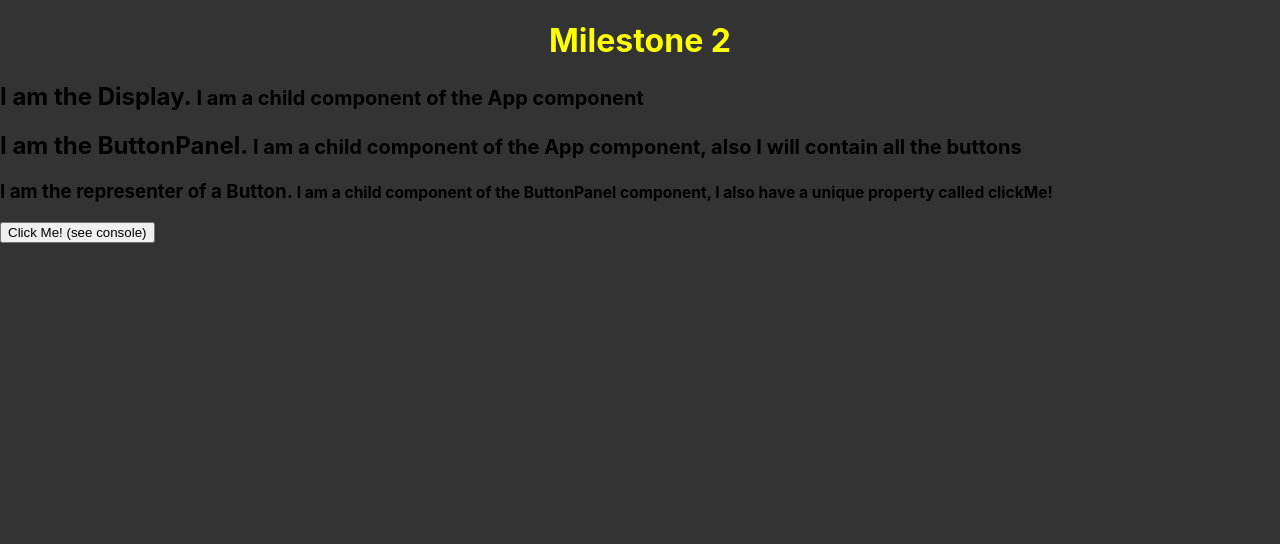
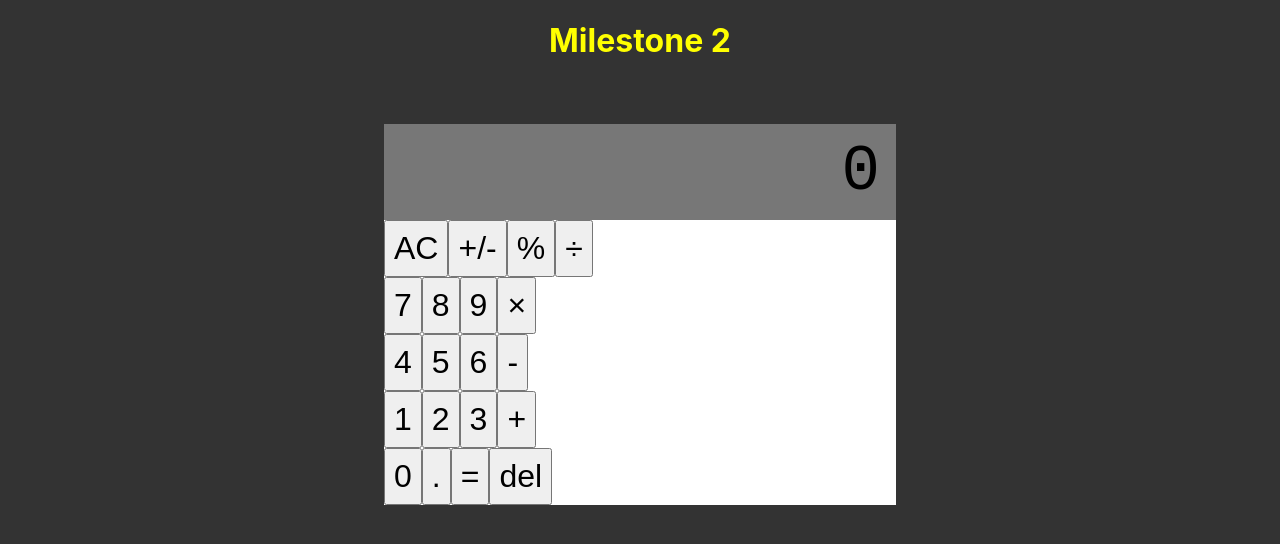
Before and after one commit to MahmoudBakr23/Calculator, a React (Create React App) app: page / in a window 1280 px wide. Shown: the top 544 px of the page. Built offline with nearby package versions, Linux system fonts and the light colour scheme.

Commit message:
Added Display result prop, Button name prop, and some styling

```diff
--- a/src/App.css
+++ b/src/App.css
@@ -10,3 +10,32 @@ body {
   text-align: center;
   color: yellow;
 }
+
+.Calculator {
+  width: 40%;
+  margin: 4rem auto;
+  background-color: #fff;
+}
+
+.Display {
+  text-align: right;
+  line-height: 6rem;
+  font-size: 4rem;
+  font-family: monospace;
+  padding: 0 1rem;
+  background-color: #777;
+}
+
+/* .ButtonPanel {
+  display: flex;
+  flex-direction: row-reverse;
+} */
+
+.buttons {
+  display: flex;
+}
+
+.Button button {
+  padding: 0.5rem;
+  font-size: 2rem;
+}
--- a/src/App.js
+++ b/src/App.js
@@ -1,15 +1,17 @@
 import React, { Component } from 'react';
 import './App.css';
-import Display from './Display';
-import ButtonPanel from './ButtonPanel';
+import Display from './Components/Display';
+import ButtonPanel from './Components/ButtonPanel';
 
 export default class App extends React.Component {
   render() {
     return (
       <div className="App">
         <h1 className="header">Milestone 2</h1>
-        <Display />
-        <ButtonPanel />
+        <div className="Calculator">
+          <Display result="0" />
+          <ButtonPanel />
+        </div>
       </div>
     );
   }
--- a/src/Button.js
+++ /dev/null
@@ -1,21 +0,0 @@
-import React, { Component } from 'react';
-
-export default class Button extends React.Component {
-  render() {
-    const { clickMe } = this.props;
-    return (
-      <div className="Button">
-        <h3>
-          I am the representer of a Button.
-          <small>
-            {' '}
-            I am a child component of the ButtonPanel component,
-            {' '}
-            I also have a unique property called clickMe!
-          </small>
-        </h3>
-        <button type="button" onClick={clickMe}>Click Me! (see console)</button>
-      </div>
-    );
-  }
-}
--- a/src/ButtonPanel.js
+++ /dev/null
@@ -1,30 +0,0 @@
-import React, { Component } from 'react';
-import Button from './Button';
-
-export default class ButtonPanel extends React.Component {
-  constructor(props) {
-    super(props);
-    this.clickMe = this.clickMe.bind(this);
-  }
-
-  clickMe() {
-    console.log('Hello there!');
-  }
-
-  render() {
-    const { clickMe } = this;
-    return (
-      <div className="ButtonPanel">
-        <h2>
-          I am the ButtonPanel.
-          <small>
-            {' '}
-            I am a child component of the App component, also I will contain
-            all the buttons
-          </small>
-        </h2>
-        <Button clickMe={clickMe} />
-      </div>
-    );
-  }
-}
--- /dev/null
+++ b/src/Components/Button.js
@@ -0,0 +1,12 @@
+import React, { Component } from 'react';
+
+export default class Button extends React.Component {
+  render() {
+    const { name } = this.props;
+    return (
+      <div className="Button">
+        <button type="button">{name}</button>
+      </div>
+    );
+  }
+}
--- /dev/null
+++ b/src/Components/ButtonPanel.js
@@ -0,0 +1,41 @@
+import React, { Component } from 'react';
+import Button from './Button';
+
+export default class ButtonPanel extends React.Component {
+  render() {
+    return (
+      <div className="ButtonPanel">
+        <div className="buttons group1">
+          <Button name="AC" />
+          <Button name="+/-" />
+          <Button name="%" />
+          <Button name="÷" />
+        </div>
+        <div className="buttons group2">
+          <Button name="7" />
+          <Button name="8" />
+          <Button name="9" />
+          <Button name="×" />
+        </div>
+        <div className="buttons group3">
+          <Button name="4" />
+          <Button name="5" />
+          <Button name="6" />
+          <Button name="-" />
+        </div>
+        <div className="buttons group4">
+          <Button name="1" />
+          <Button name="2" />
+          <Button name="3" />
+          <Button name="+" />
+        </div>
+        <div className="buttons group5">
+          <Button name="0" />
+          <Button name="." />
+          <Button name="=" />
+          <Button name="del" />
+        </div>
+      </div>
+    );
+  }
+}
--- a/src/Display.js
+++ b/src/Components/Display.js
@@ -2,12 +2,10 @@ import React, { Component } from 'react';
 
 export default class Display extends React.Component {
   render() {
+    const { result } = this.props;
     return (
       <div className="Display">
-        <h2>
-          I am the Display.
-          <small> I am a child component of the App component</small>
-        </h2>
+        {result}
       </div>
     );
   }
```
Also changed, not shown: 1 other file (tests, documents, lock files or other folders).
